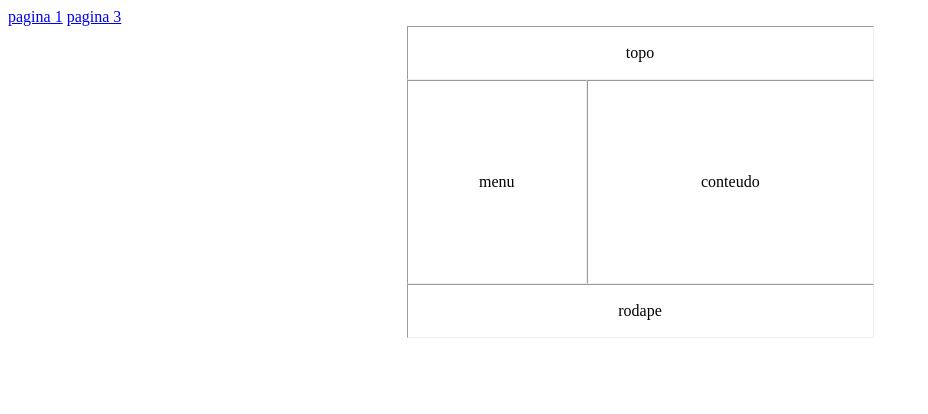
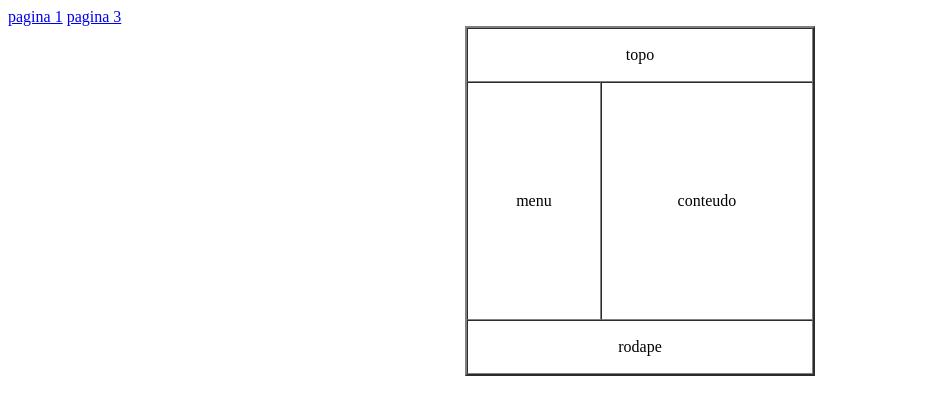
Before and after one commit to Gilberto-psJunior/tables, a plain HTML site: page exercicio2.html in a window 1280 px wide. Shown: the whole page, without its empty margins (0-928 px from the left). Drawn offline with Linux system fonts and the light colour scheme.

Commit message:
Update exercicio2.html

```diff
--- a/exercicio2.html
+++ b/exercicio2.html
@@ -7,8 +7,9 @@
     <title>Document</title>
     <style>
         table {
-            border: 3px;
-            text-align: center;
+            width:350px;
+            height:350px;
+            text-align:center;
         }
     </style>
 </head>
```
